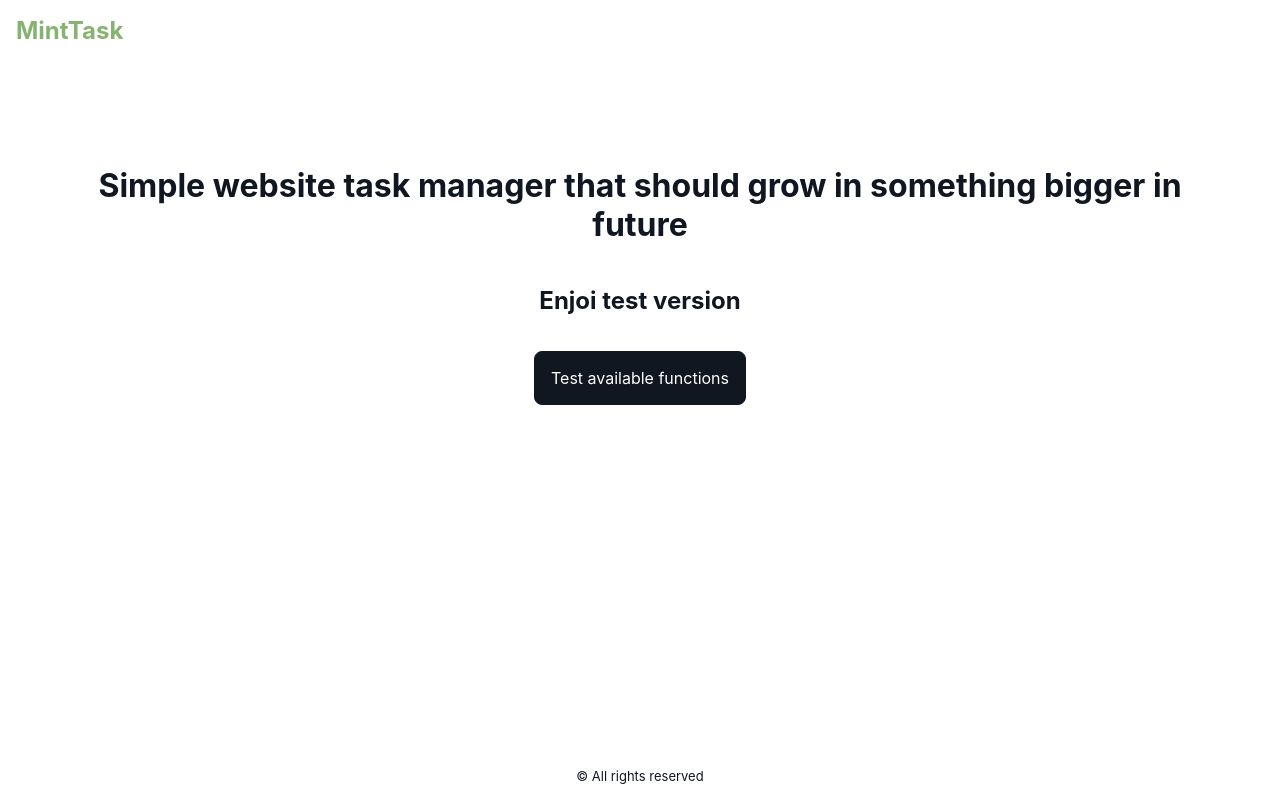
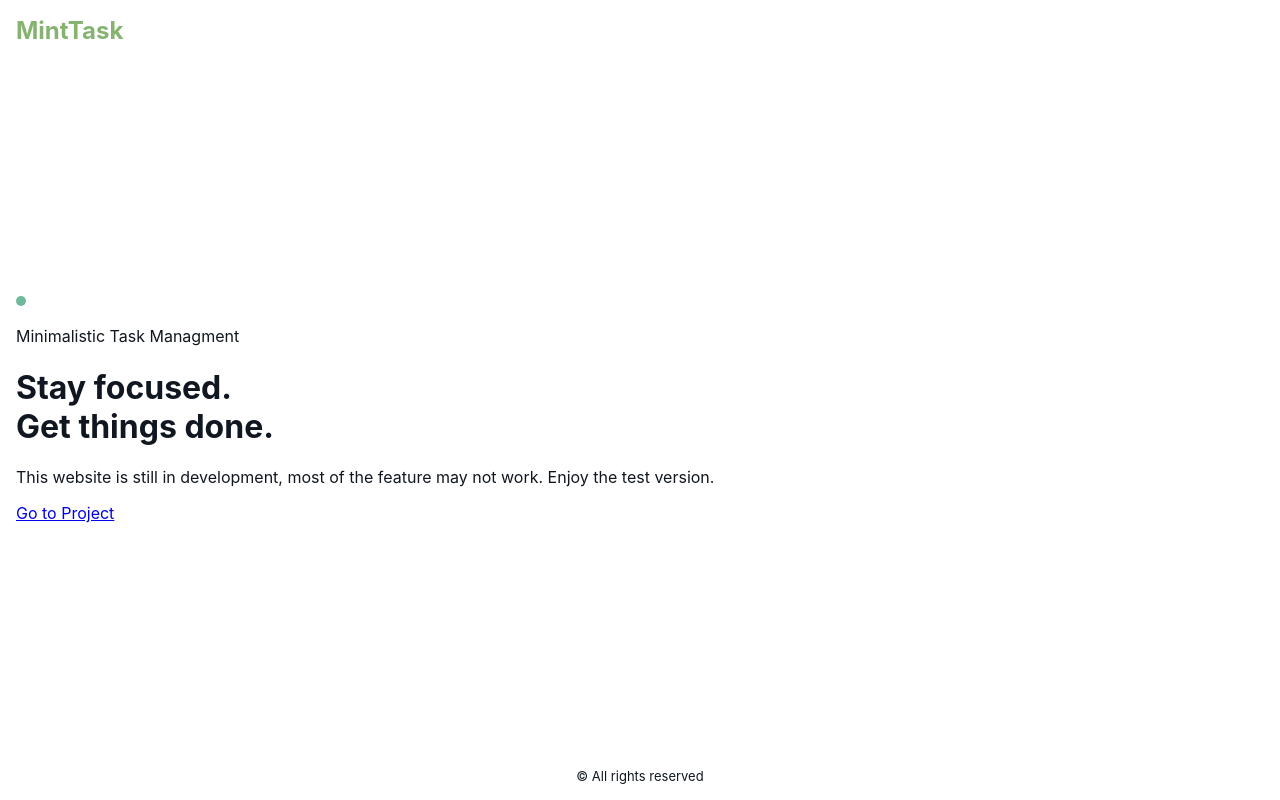
Before and after one commit to IrynaSobetska/task-manager, a React (Vite) app: page / in a window 1280 px wide. Built offline with nearby package versions, Linux system fonts and the light colour scheme; the HTML template or start-up script is replaced by a standard one.

Commit message:
Revamp Home component with new design and text
Updated the Home component layout and content to reflect a more minimalistic design and added a new description.

```diff
--- a/src/pages/Home.jsx
+++ b/src/pages/Home.jsx
@@ -3,15 +3,23 @@ import "./Home.css";
 
 const Home = () => {
   return (
-    <div className="home-container">
+    <div className="home-cont">
+      <div className="tiny-p">
+        <svg width="10" height="10">
+          <circle cx="5" cy="5" r="5" fill="#70b99b" />
+        </svg>
+        <p>Minimalistic Task Managment</p>
+      </div>
       <h1>
-        Simple website task manager that should grow in something bigger in
-        future
+        Stay focused. <br /> Get things done.
       </h1>
-      <h2>Enjoi test version</h2>
+      <p className="grey-p">
+        This website is still in development, most of the feature may not work.
+        Enjoy the test version.
+      </p>
 
-      <Link className="b-btn" to="/project">
-        Test available functions
+      <Link className="a-btn" to="/project">
+        Go to Project
       </Link>
     </div>
   );
```
